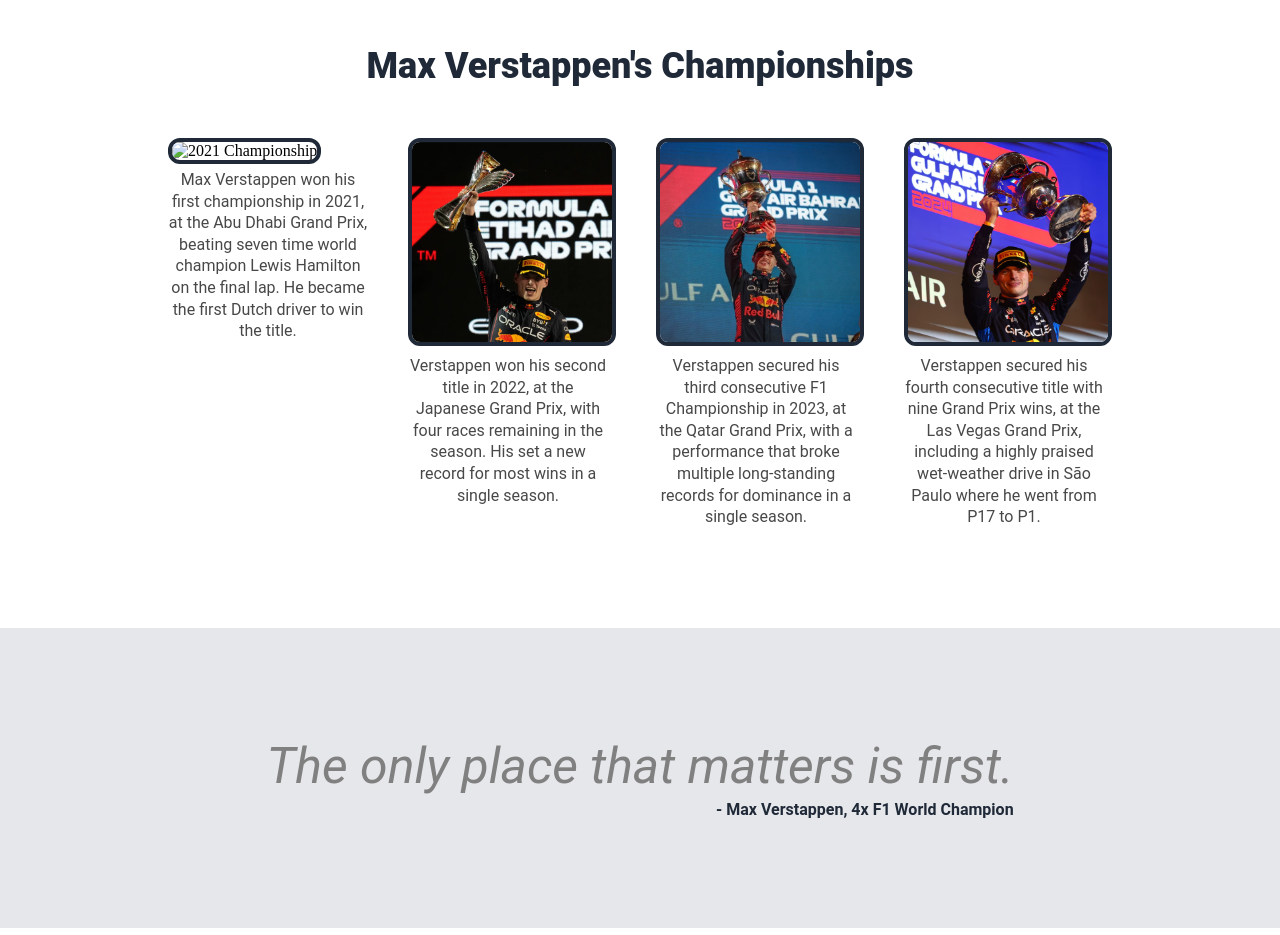
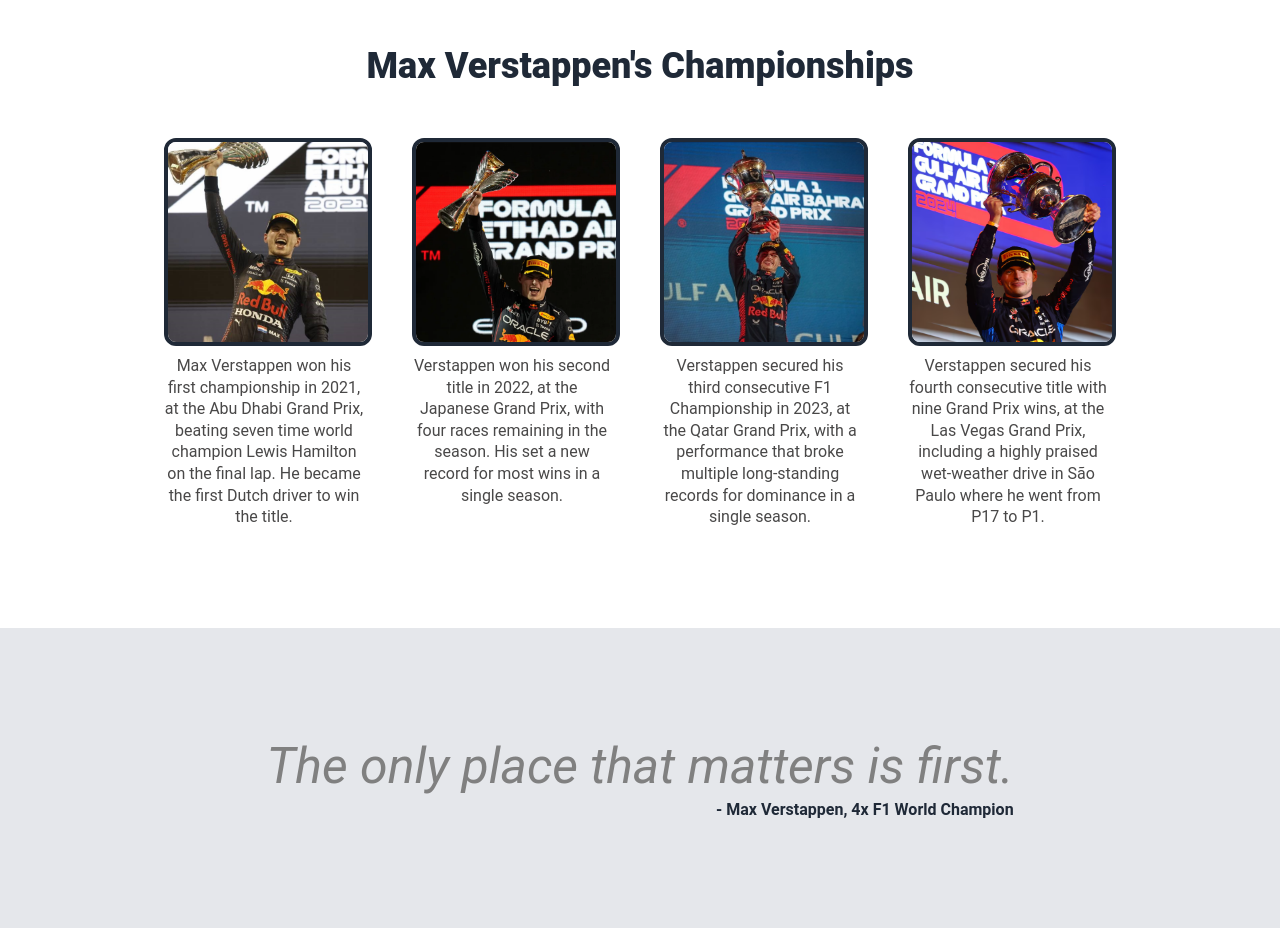
Before and after one commit to tiyasha-paul/odin-landing-page, a plain HTML site: page index.html in a window 1280 px wide. Shown: the part 960-1895 px from the top of the page. Drawn offline with Linux system fonts and the light colour scheme; the site is published under a folder, as on GitHub Pages, so addresses that start at the root find nothing.

Commit message:
Fix broken image path
The path of the 2021 championship image was broken. Fixed that.

```diff
--- a/index.html
+++ b/index.html
@@ -29,7 +29,7 @@
         <div class="title"><p>Max Verstappen's Championships</p></div>
         <div class="items">
             <div class="item">
-                <img src="/images/2021.jpg" alt="2021 Championship">
+                <img src="./images/2021.jpg" alt="2021 Championship">
                 <div class="text">Max Verstappen won his first championship in 2021, at the Abu Dhabi Grand Prix, beating seven time world champion Lewis Hamilton on the final lap. He became the first Dutch driver to win the title.</div>
             </div>
             <div class="item">
```
